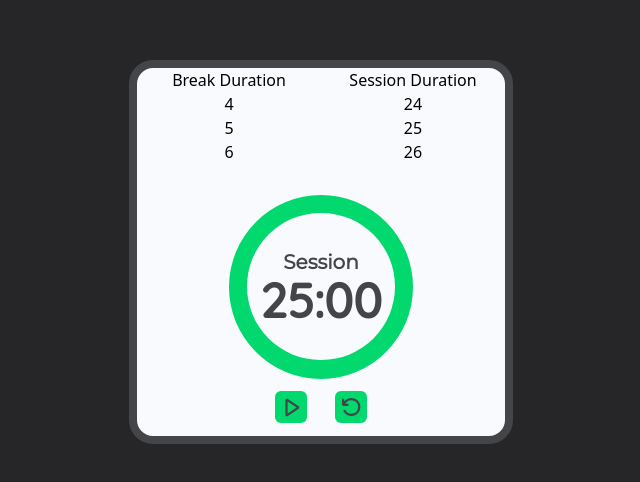
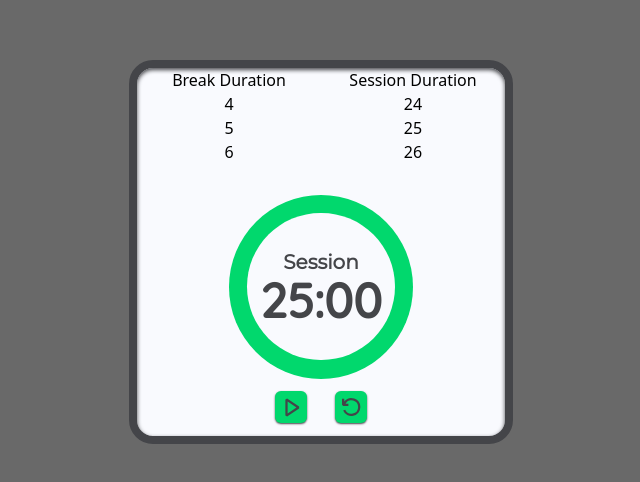
Before and after one commit to kimjisena/25-plus-5-clock, a React (Create React App) app: page / in a window 1280 px wide. Shown: the part 148-630 px from the top of the page, without its empty margins (319-959 px from the left). Built offline with nearby package versions, Linux system fonts and the light colour scheme.

Commit message:
simulate clock control button clicks

```diff
--- a/public/index.html
+++ b/public/index.html
@@ -28,7 +28,7 @@
     -->
     <title>25 Plus 5 Clock</title>
   </head>
-  <body style="background-color: #262628;">
+  <body style="background-color: #696969;">
     <noscript>You need to enable JavaScript to run this app.</noscript>
     <div id="root"></div>
     <!--
--- a/src/App.js
+++ b/src/App.jsx
@@ -5,7 +5,7 @@ import Timer from './components/Timer';
 function App() {
   return (
     <div className={`w-full h-[100vh] flex justify-center items-center`}>
-        <div className={`wrapper flex flex-col justify-center items-center w-96 h-96 bg-white border-8 border-black rounded-3xl`}>
+        <div className={`wrapper flex flex-col justify-center items-center w-96 h-96 bg-white border-8 border-black rounded-3xl shadow-black shadow-inner`}>
             <div className={`labels-wrapper flex w-full h-1/3`}>
                 <GenericLabel name={`Break`} length={5} />
                 <GenericLabel name={`Session`} length={25} />
--- a/src/components/Timer.jsx
+++ b/src/components/Timer.jsx
@@ -22,11 +22,11 @@ function Timer() {
         {/**start_stop and reset goes into the controls container */}
         <div id='controls' className={`w-[40%] h-[20%] flex justify-evenly items-center`}>
 
-            <div id='start_stop' className={`w-8 h-8 flex justify-center items-center bg-green rounded-md`}>
+            <div id='start_stop' className={`w-8 h-8 flex justify-center items-center bg-green rounded-md hover:cursor-pointer shadow-black active:shadow-inner shadow-sm`}>
                 <VscDebugStart className={`text-black`}  size={`24px`} />
             </div>
 
-            <div id='reset' className={`w-8 h-8 flex justify-center items-center bg-green rounded-md`}>
+            <div id='reset' className={`w-8 h-8 flex justify-center items-center bg-green rounded-md hover:cursor-pointer shadow-black active:shadow-inner shadow-sm`}>
                 <VscDebugRestart className={`text-black`}  size={`24px`} />
             </div>
         </div>
```
